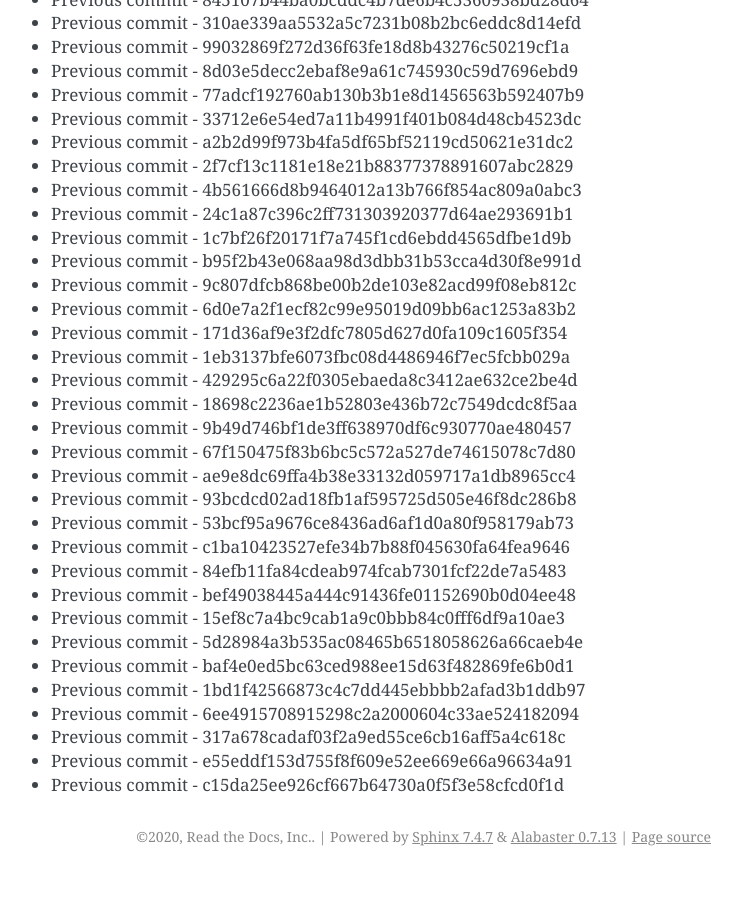
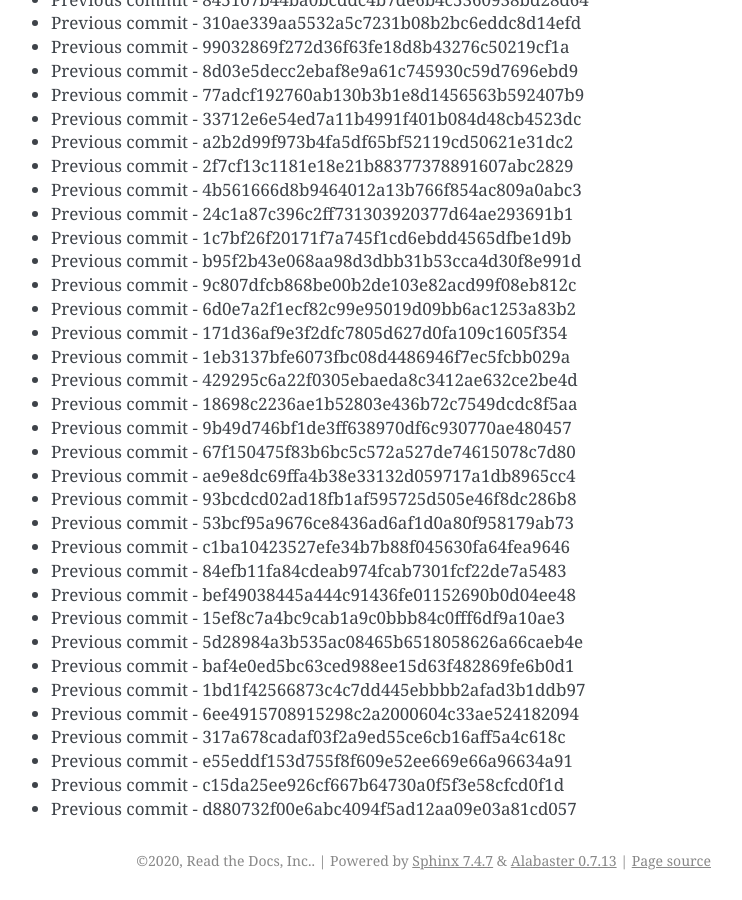
Before and after one commit to readthedocs/rtd-git-stresstest, a Sphinx documentation site: the page built from docs/updates.rst, in a window 1280 px wide and 900 px high, scrolled down 36494 px. Shown: the whole window, without its empty margins (399-1141 px from the left). Built offline with Sphinx 7.4.7, drawn with Linux system fonts in a browser that asks for light colours; before the commit the page ends 37370 px from its top, so only the background shows below that.

Commit message:
Generating commit from previous: d880732f00e6abc4094f5ad12aa09e03a81cd057

```diff
--- a/docs/updates.rst
+++ b/docs/updates.rst
@@ -1565,3 +1565,4 @@ It can be tested for any performance characteristics.
 * Previous commit - 317a678cadaf03f2a9ed55ce6cb16aff5a4c618c
 * Previous commit - e55eddf153d755f8f609e52ee669e66a96634a91
 * Previous commit - c15da25ee926cf667b64730a0f5f3e58cfcd0f1d
+* Previous commit - d880732f00e6abc4094f5ad12aa09e03a81cd057
```
